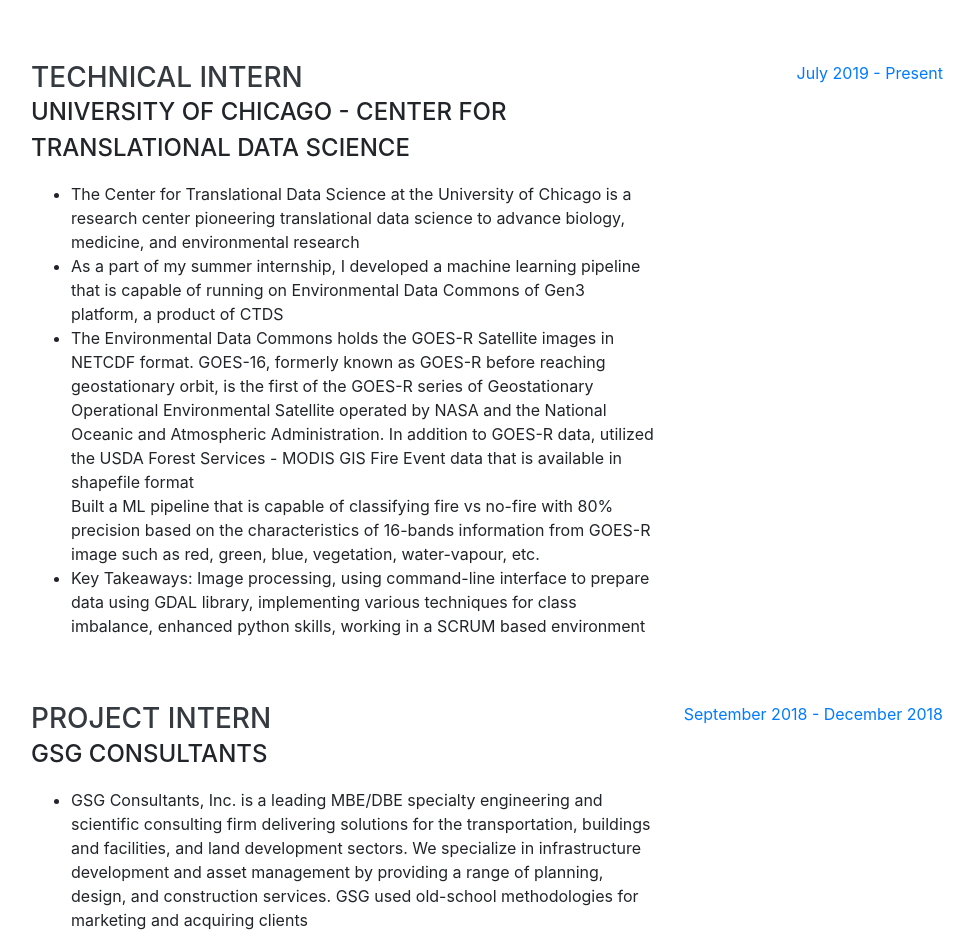
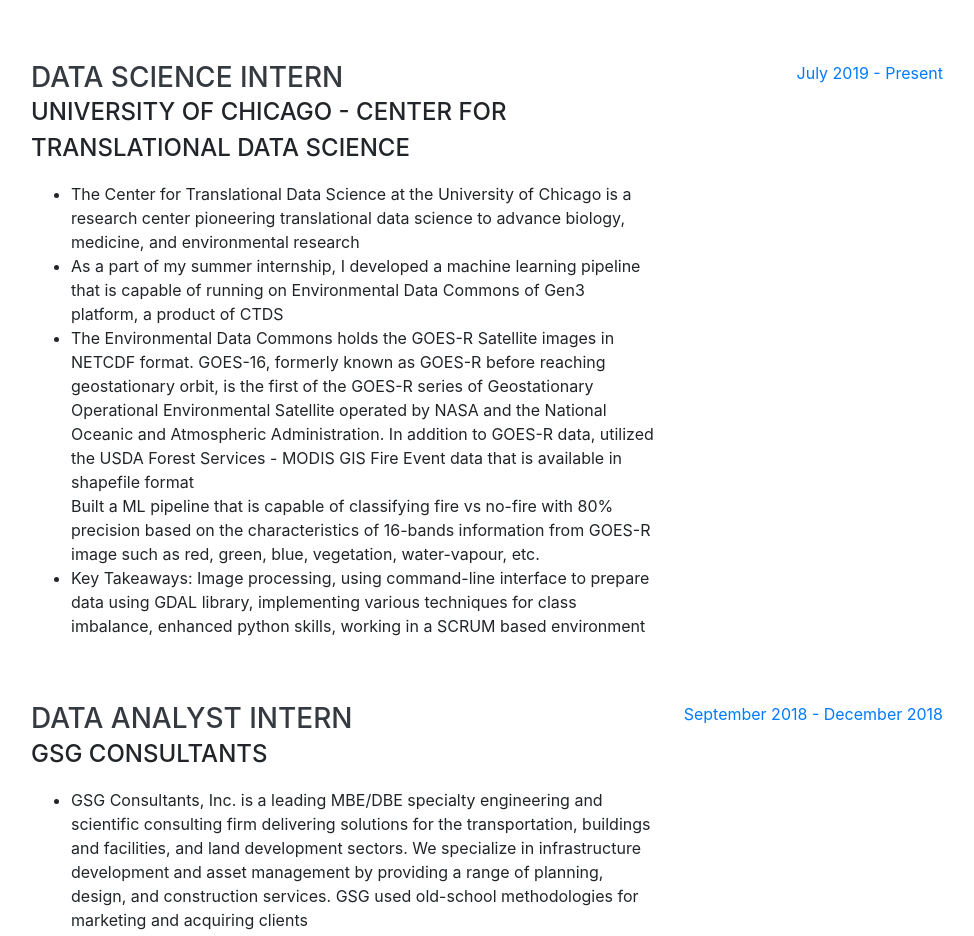
Before and after one commit to psureshmagadi17/psureshmagadi17.github.io, a website with bundled scripts: page index.html in a window 1280 px wide. Shown: the part 1394-2330 px from the top of the page, without its empty margins (289-1263 px from the left). Built offline with nearby package versions, Linux system fonts and the light colour scheme; a web font is replaced by a local one.

Commit message:
Initial Commit

```diff
--- a/index.html
+++ b/index.html
@@ -117,7 +117,7 @@
 
         <div class="resume-item d-flex flex-column flex-md-row justify-content-between mb-5">
           <div class="resume-content">
-            <h3 class="mb-0">Technical Intern</h3>
+            <h3 class="mb-0">Data Science Intern</h3>
             <div class="subheading mb-3">University Of Chicago - Center For Translational Data Science</div>
             <p>
 				<ul>
@@ -138,7 +138,7 @@
 
         <div class="resume-item d-flex flex-column flex-md-row justify-content-between mb-5">
           <div class="resume-content">
-            <h3 class="mb-0">Project Intern</h3>
+            <h3 class="mb-0">Data Analyst Intern</h3>
             <div class="subheading mb-3">GSG Consultants</div>
             <p>
             	<ul>
```
